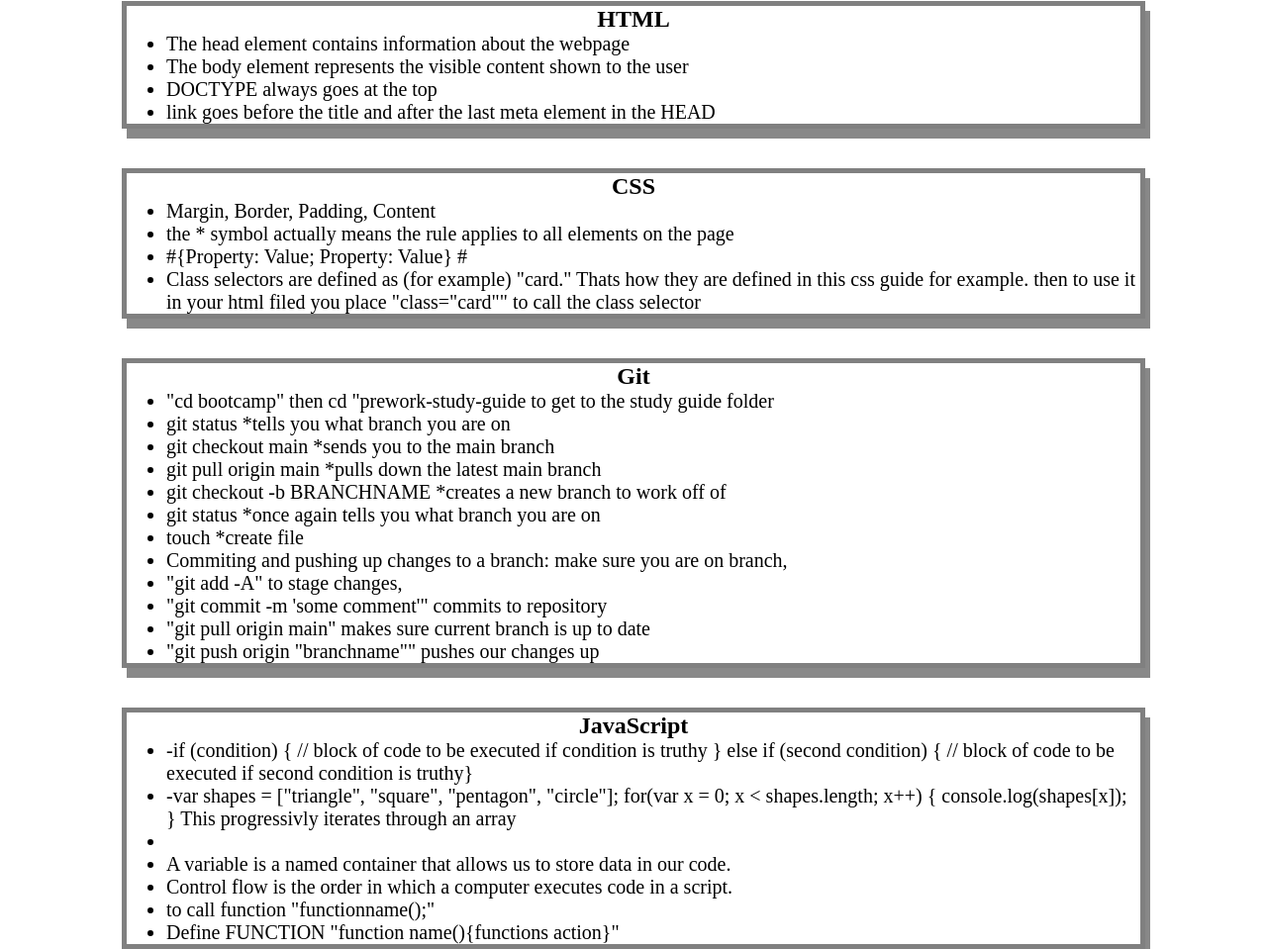
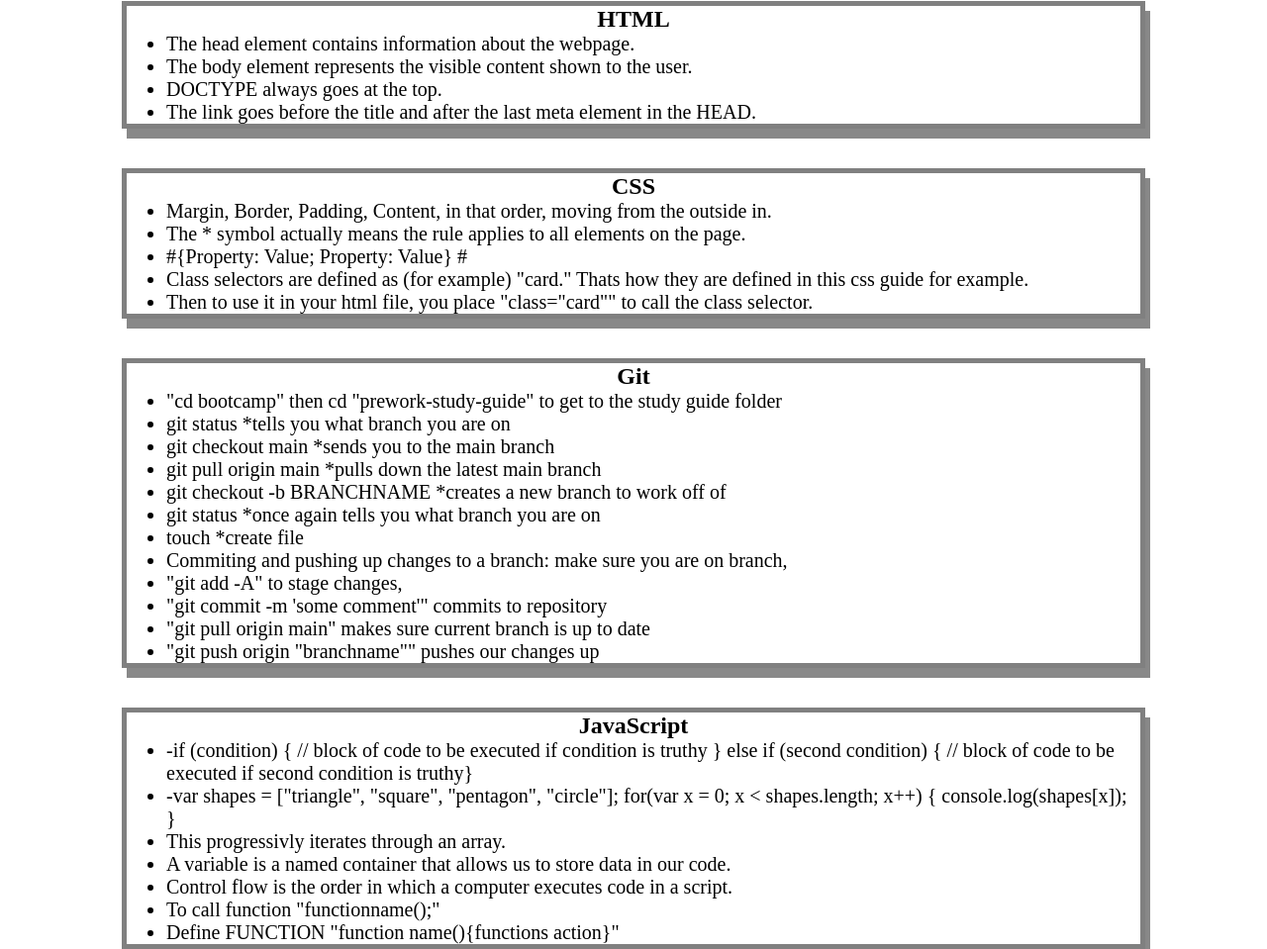
Before and after one commit to kingbgreen5/prework-study-guide, a plain HTML site: page index.html in a window 1280 px wide. Shown: the part 159-1118 px from the top of the page at 99% size. Drawn offline with Linux system fonts and the light colour scheme.

Commit message:
Fixed some issues with typos and blank lines

```diff
--- a/index.html
+++ b/index.html
@@ -17,10 +17,10 @@
       <section class="card" id="html-section">
         <h2>HTML</h2>
         <ul>
-          <li>The head element contains information about the webpage</li>
-          <li>The body element represents the visible content shown to the user</li>
-          <li> DOCTYPE always goes at the top </li>
-          <li>link goes before the title and after the last meta element in the HEAD</li>
+          <li>The head element contains information about the webpage.</li>
+          <li>The body element represents the visible content shown to the user.</li>
+          <li> DOCTYPE always goes at the top. </li>
+          <li>The link goes before the title and after the last meta element in the HEAD.</li>
 
 
         </ul>
@@ -29,11 +29,11 @@
       <section class="card" id="css-section">
         <h2>CSS</h2>
     <ul>
-       <li>Margin, Border, Padding, Content</li>
-       <li> the * symbol actually means the rule applies to all elements on the page</li>
+       <li>Margin, Border, Padding, Content, in that order, moving from the outside in.</li>
+       <li>The * symbol actually means the rule applies to all elements on the page.</li>
        <li> #{Property: Value; Property: Value} # </li>
-       <li>Class selectors are defined as (for example) "card."  Thats how they are defined in this css guide for example. then to use it in your html filed you place "class="card"" to call the class selector</li>
-
+       <li>Class selectors are defined as (for example) "card."  Thats how they are defined in this css guide for example.
+        <li>Then to use it in your html file, you place "class="card"" to call the class selector.</li>
 
      </ul>
       </section>
@@ -41,7 +41,7 @@
       <section class="card" id="git-section">
         <H2>Git</H2>
         <ul>
-          <li>"cd bootcamp" then cd "prework-study-guide to get to the study guide folder</li>
+          <li>"cd bootcamp" then cd "prework-study-guide" to get to the study guide folder</li>
           <li>git status      *tells you what branch you are on</li>
           <li>git checkout main    *sends you to the main branch</li>
           <li>git pull origin main *pulls down the latest main branch </li>
@@ -69,10 +69,11 @@
             <li>-var shapes = ["triangle", "square", "pentagon", "circle"];
               for(var x = 0; x < shapes.length; x++) {
                console.log(shapes[x]);
-              } This progressivly iterates through an array</li>
-              <li>   <li>A variable is a named container that allows us to store data in our code.</li>
+              } </li>
+              <li>This progressivly iterates through an array.</li>
+              <li>A variable is a named container that allows us to store data in our code.</li>
               <li>Control flow is the order in which a computer executes code in a script.</li>
-              <li> to call function "functionname();"</li>
+              <li>To call function "functionname();"</li>
               <li>Define FUNCTION "function name(){functions action}"</li>
         </ul>
       </section>
```
